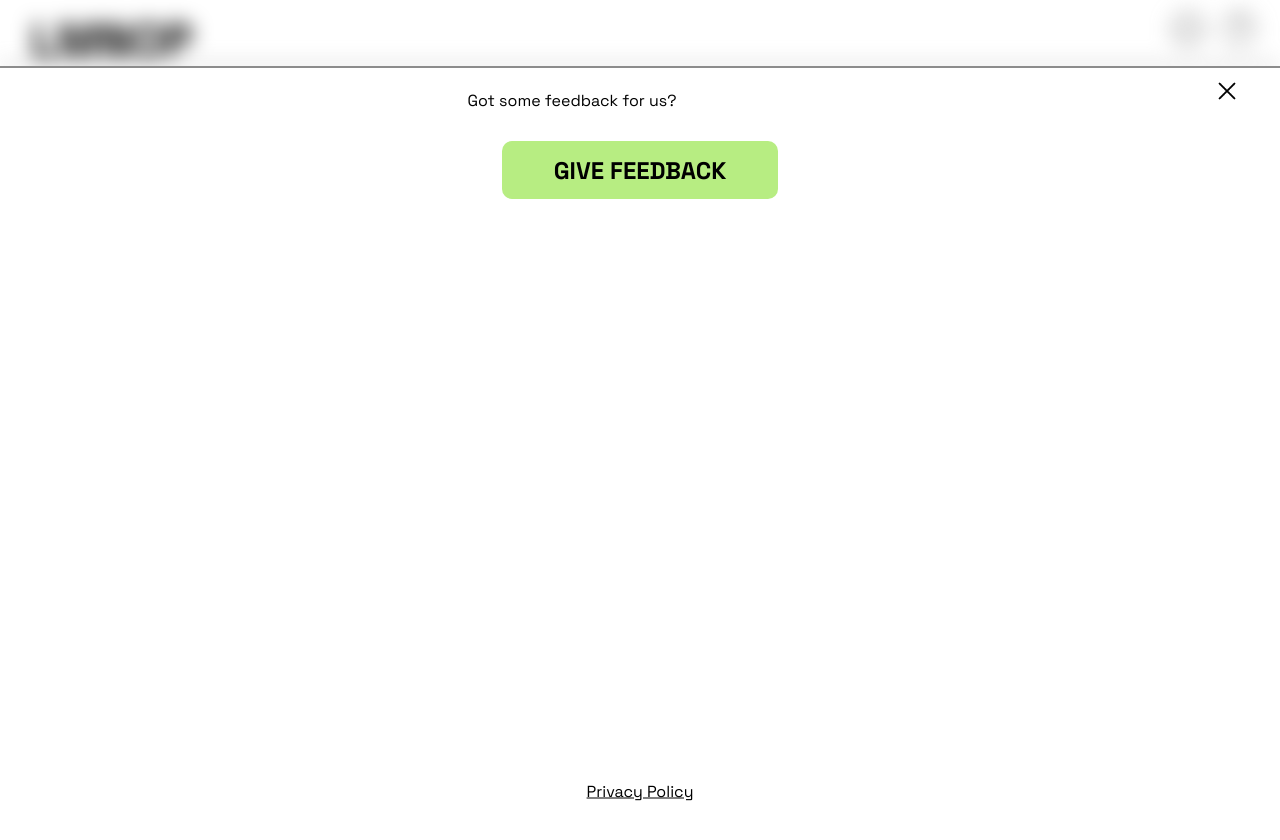
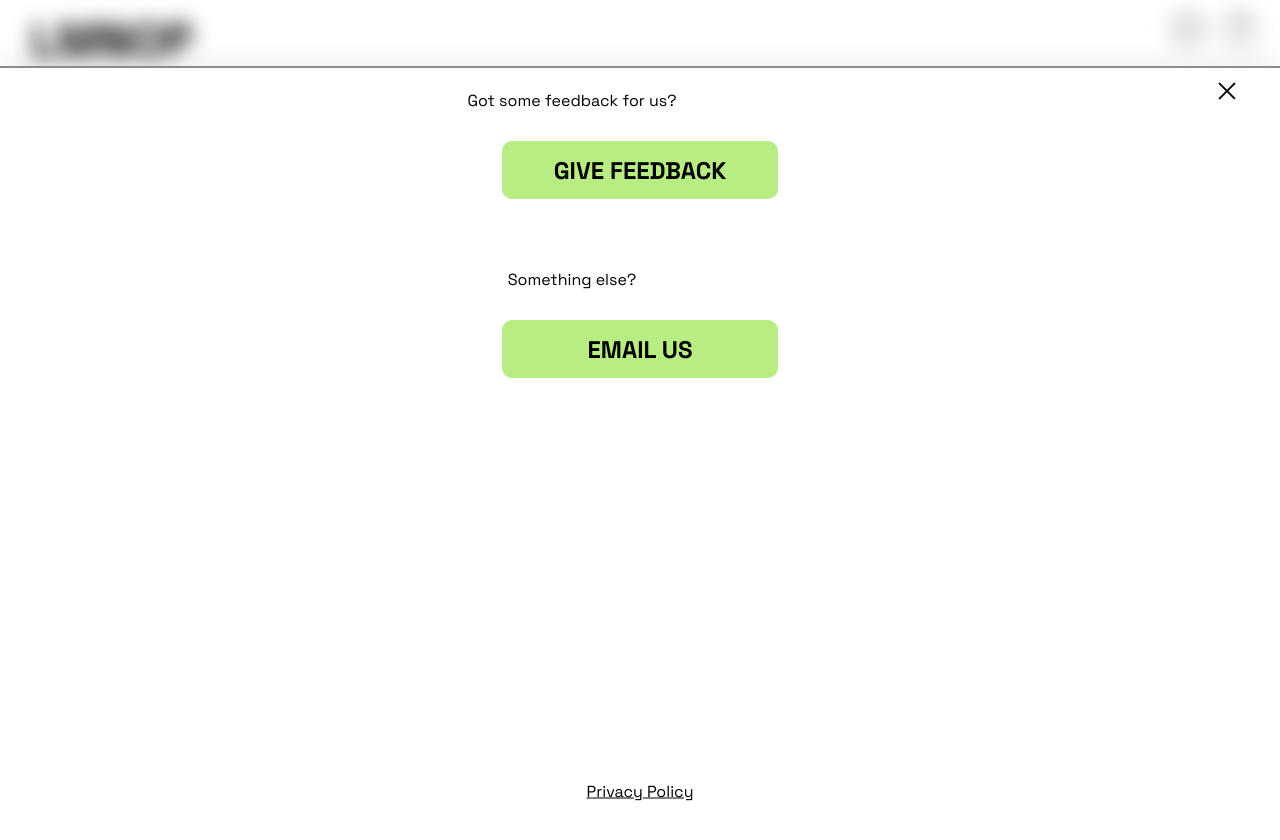
Before and after one commit to aconstas/LMNOP-REACT, a React (Vite) app: page / in a window 1280 px wide. Both pictures are taken after a click on the picture 1188 px from the left and 28 px from the top of the page. Shown: the top 840 px of the page. Built offline with nearby package versions, Linux system fonts and the light colour scheme.

Commit message:
feat: add "email us" button

```diff
--- a/src/components/Settings/Settings.jsx
+++ b/src/components/Settings/Settings.jsx
@@ -33,6 +33,10 @@ if (showPrivacyPolicy) {
         <a href="https://forms.gle/gskhE39PCuBP41Ty7" target="_blank" rel="noreferrer" style={{textDecoration: 'none'}}>
             <button className={styles.modalButton} style={{fontSize: '24px'}}>GIVE FEEDBACK</button>
         </a>
+        <p className={styles.modalText} style={{textAlign: 'center'}}>Something else?</p>
+        <a href="mailto:lmnopgame@gmail.com" style={{textDecoration: 'none'}}>
+            <button className={styles.modalButton} style={{fontSize: '24px'}}>EMAIL US</button>
+        </a>
       <p style={{fontFamily:'Space Grotesk, sans-serif', position:'absolute', bottom:'0', left:'50%', transform:'translate(-50%, -50%)'}} onClick={togglePrivacyPolicy}><u>Privacy Policy</u></p>
       </div>
     </>
```
